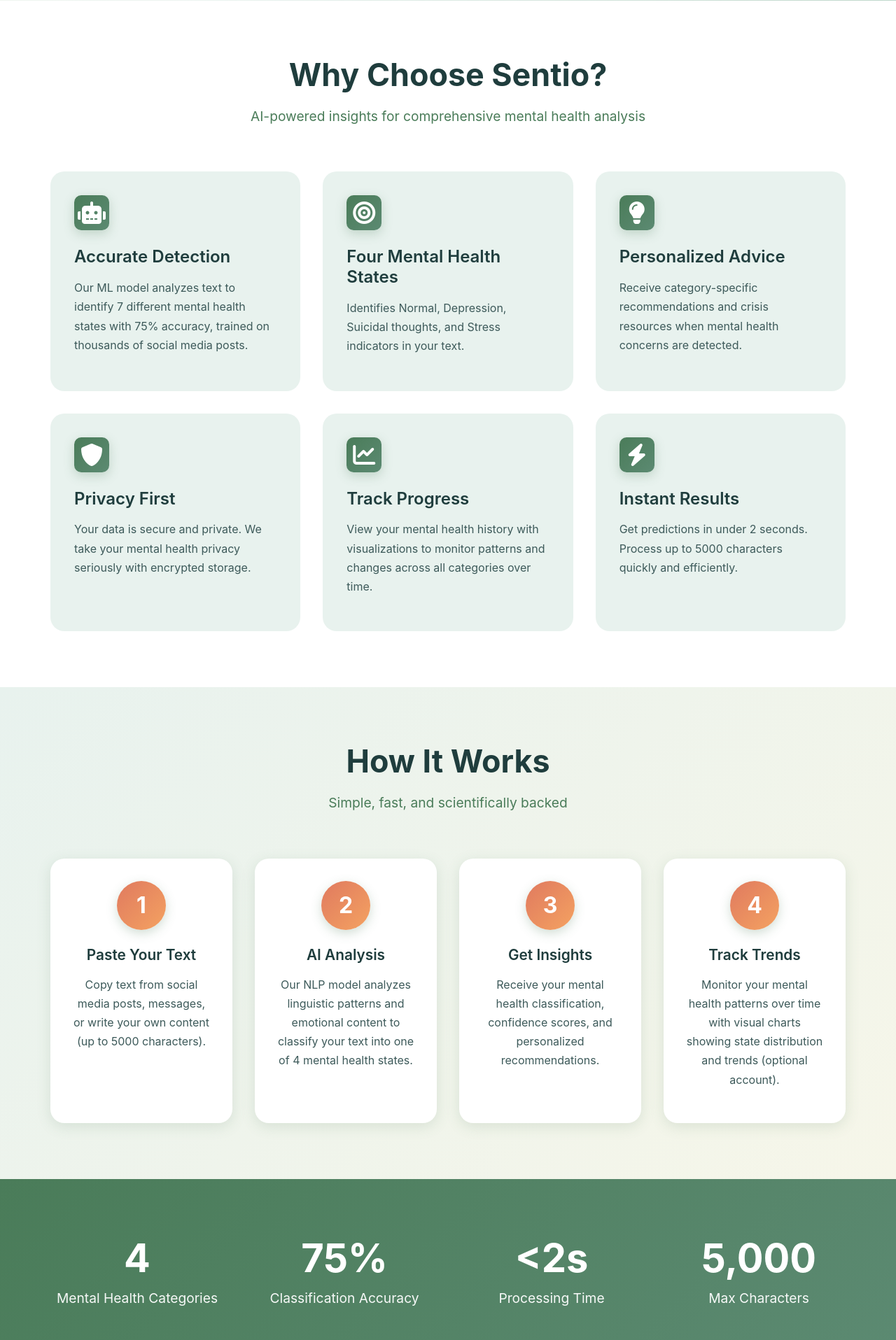
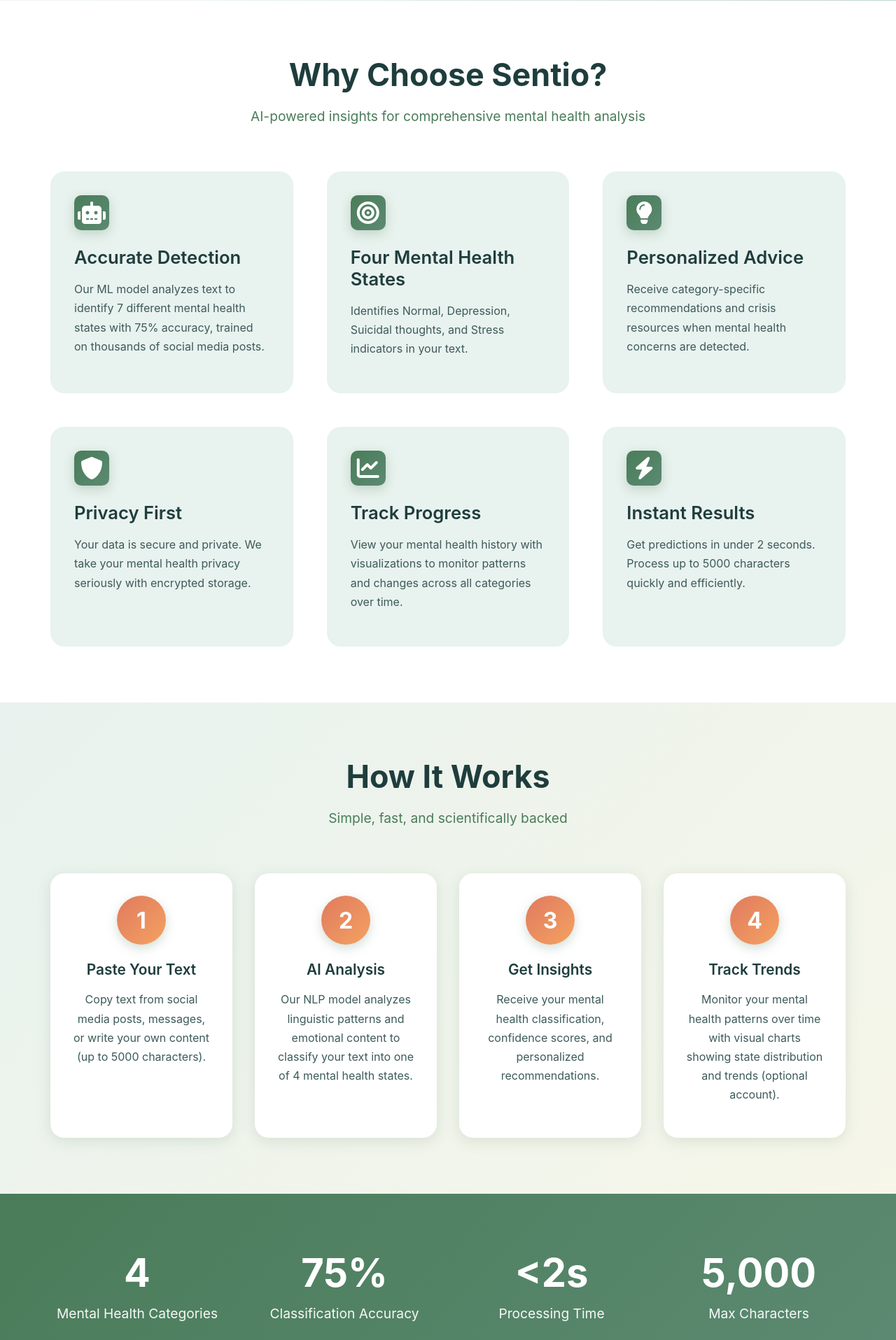
Before and after one commit to clausevilla/Sentio, a Django app: page / in a window 1280 px wide. Shown: the part 789-2704 px from the top of the page at 70% size. Run offline with Django 5.2, Linux system fonts and the light colour scheme; grey boxes are pictures that could not be loaded.

Commit message:
#15 Delete unused files and fix comments
Former-commit-id: 4f99a78619b6aba360ecb5e23f33fdeef6a33504

```diff
--- a/static/css/about.css
+++ b/static/css/about.css
@@ -1,3 +1,5 @@
+/*Author: Lian Shi */
+/* Disclaimer: LLM has been used to help generate styles */
 
 /* About Page Styles */
 
--- a/static/css/base.css
+++ b/static/css/base.css
@@ -1,3 +1,6 @@
+/* Author: Lian Shi */
+/* Disclaimer: LLM has been used to help generate initial styles and manual adjustments were made later */
+
 /* ===================================
    Sentio - Base Styles
    =================================== */
@@ -26,6 +29,13 @@
     --color-purple: #7B68A6;
     --color-purple-light: #9B87B5;
     --color-blue: #5B7C99;
+    --color-amber: #FFC857;
+    --color-amber-deep: #FFB238;
+    --color-navy: #1B3A57;
+    --color-cyan-bright: #2EC5B6;
+    --color-rose-soft: #F6C5CC;
+
+
 
     /* shadows */
     --shadow-sm: 0 2px 10px rgba(74, 124, 89, 0.1);
--- a/static/css/components.css
+++ b/static/css/components.css
@@ -1,3 +1,6 @@
+/*Author: Lian Shi */
+/* Disclaimer: LLM has been used to generate initial styles and manual adjustments were made later */
+
 /* ===================================
    Sentio - Components
    reusable UI components styled with Sentio design system
--- a/static/css/index.css
+++ b/static/css/index.css
@@ -1,5 +1,8 @@
+/*Author: Lian Shi */
+/* Disclaimer: LLM has been used to help generate initial styles and manual adjustments were made later */
+
 /* ===================================
-   OPTION 2: VIDEO BACKGROUND (RECOMMENDED!)
+    HERO SECTION WITH VIDEO BACKGROUND
    =================================== */
 
 .hero-section {
@@ -125,7 +128,7 @@
 .features-grid {
     display: grid;
     grid-template-columns: repeat(3, 1fr);
-    gap: 2rem;
+    gap: 3rem;
 }
 
 .feature-card {
@@ -157,7 +160,7 @@
 }
 
 .feature-card h3 {
-    font-size: 1.5rem;
+    font-size: 1.6rem;
     color: #1F3D3D;
     margin-bottom: 1rem;
     font-weight: 600;
@@ -165,7 +168,7 @@
 }
 
 .feature-card:hover h3 {
-    color: #4A7C59;
+    color: var(--color-text-dark);
 }
 
 .feature-card p {
--- a/templates/about.html
+++ b/templates/about.html
@@ -1,3 +1,6 @@
+<!-- Author: Lian Shi -->
+<!-- Disclaimer: LLM has been used to help with structuring content. Manual adjustments were done after to ensure accuracy and clarity. -->
+
 {% extends 'base.html' %}
 {% load static %}
 
--- a/templates/admin.html
+++ /dev/null
@@ -1,6 +0,0 @@
-{%extends 'base.html'%}
-{%load static%}
-
-{%block title%}Admin Dashboard - Sentio{%endblock%
-
-}
```
Also changed, not shown: static/css/admin.css (deleted), 1 other file.
